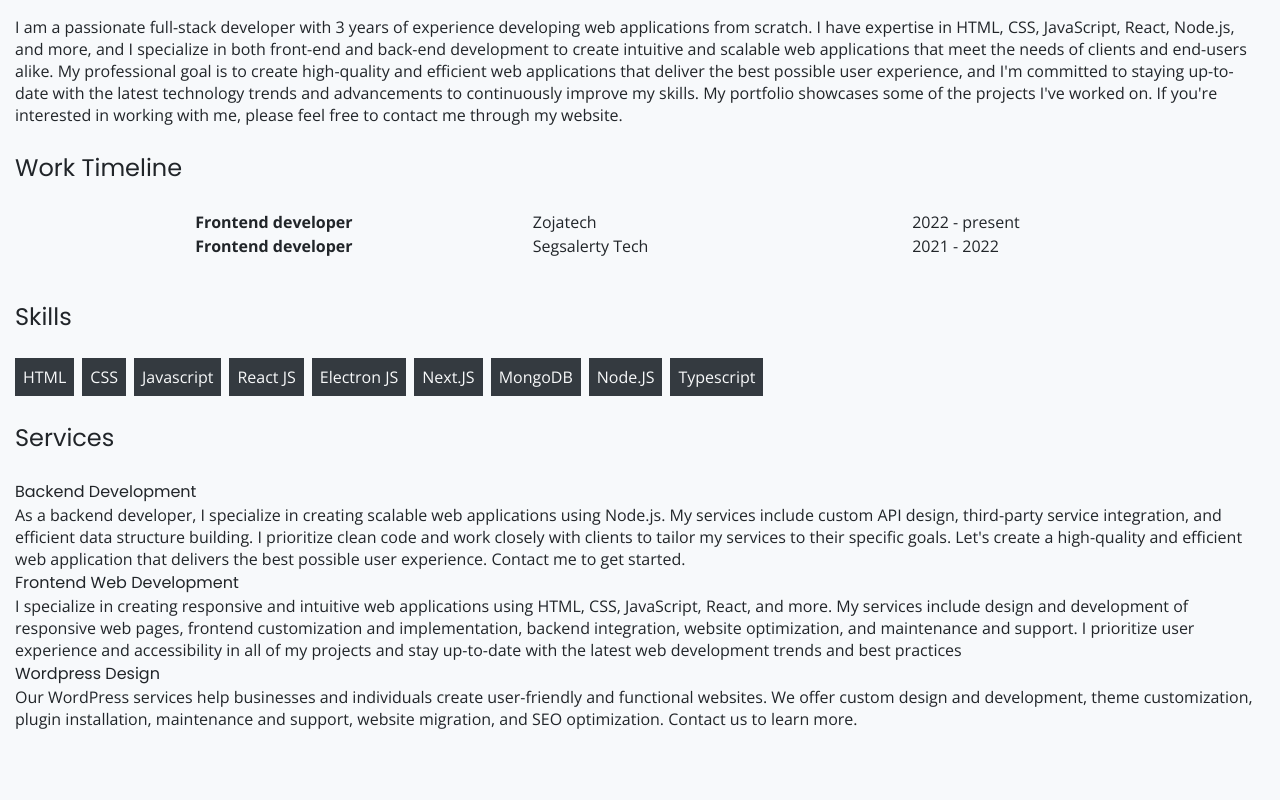
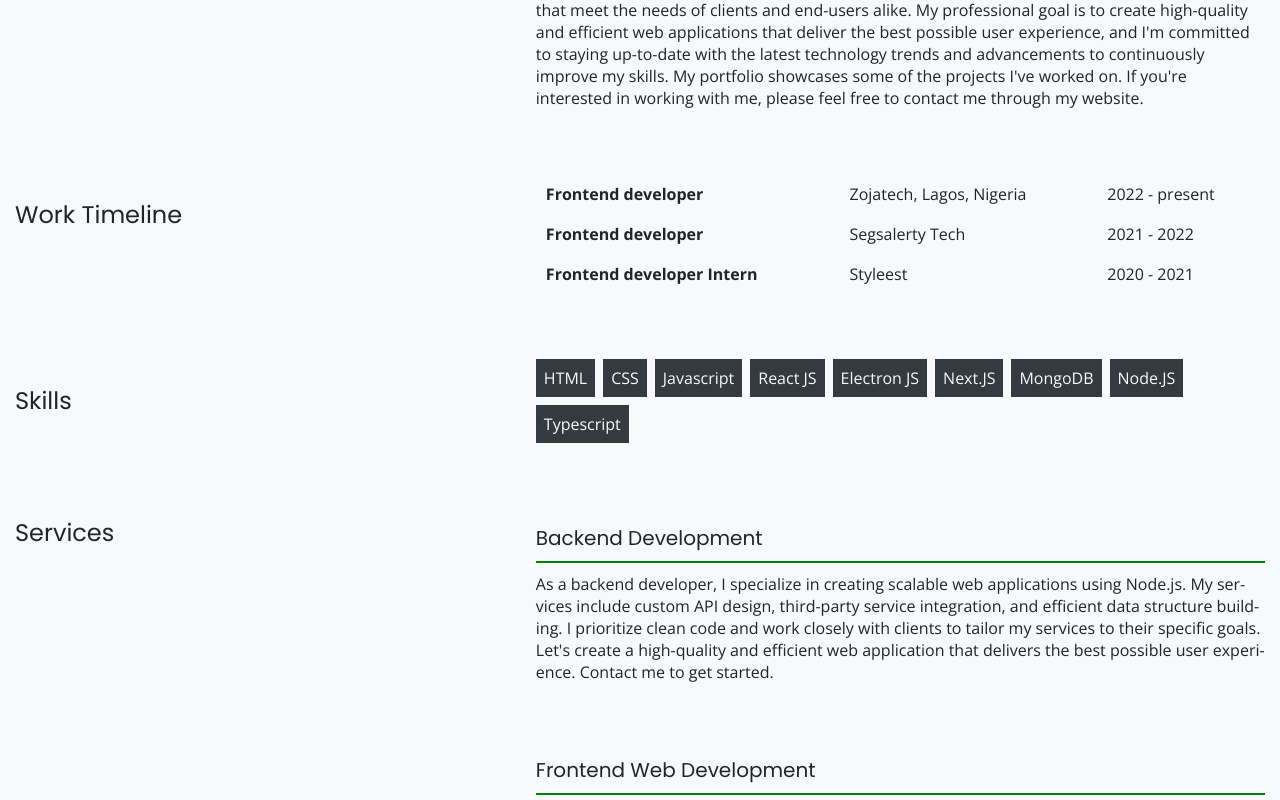
Before and after one commit to drew-chidi/portfolio, a React (Vite) app: page / in a window 1280 px wide. Shown: the part 960-1760 px from the top of the page. Built offline with nearby package versions, Linux system fonts and the light colour scheme.

Commit message:
removed all commented code from about

```diff
--- a/src/components/About/About.module.css
+++ b/src/components/About/About.module.css
@@ -31,10 +31,14 @@
   display: flex;
   flex-direction: column;
   justify-content: space-between;
+  margin-bottom: 3rem;
 }
 .row h3 {
   padding: 24px 0;
   font-size: 1.5rem;
+}
+.aboutme_p {
+  margin-bottom: 1em;
 }
 .table {
   width: 100%;
@@ -43,6 +47,13 @@
 }
 .caption_top {
   caption-side: top;
+}
+.table_row {
+  border-bottom: 1px solid gray;
+}
+.cell_wrapper {
+  padding: 0.5em;
+  text-align: left;
 }
 .skills_wrapper {
   display: flex;
@@ -55,6 +66,21 @@
   margin: auto;
   padding: 0.5em;
 }
+.service_wrapper {
+  padding: 1.5em 0;
+}
+.service_title {
+  padding: 8px 0;
+  border-bottom: 2px solid green;
+  font-size: 1.25rem;
+  margin-bottom: 0.5em;
+}
+.service_desc {
+  -webkit-hyphens: auto;
+  hyphens: auto;
+  word-break: break-word;
+  margin-bottom: 1rem;
+}
 
 /*************************/
 /*     Media Queries     */
@@ -66,7 +92,15 @@
 }
 @media (min-width: 1024px) {
   .row {
-    flex-direction: flex;
+    flex-direction: row;
+  }
+  .row h3 {
+    flex: 0 0 auto;
+    width: 41.66666667%;
+  }
+  .row .col {
+    flex: 0 0 auto;
+    width: 58.33333333%;
   }
 }
 
--- a/src/components/About/index.jsx
+++ b/src/components/About/index.jsx
@@ -1,25 +1,25 @@
-import React from "react";
-import { useSelector } from "react-redux";
+import React from 'react';
+import { useSelector } from 'react-redux';
 import {
   dataabout,
   meta,
   worktimeline,
   skills,
   services,
-} from "../../data/index";
-import classes from "./About.module.css";
+} from '../../data/index';
+import classes from './About.module.css';
 
 const About = () => {
   const theme = useSelector((state) => state.theme.mode);
 
   // Invert Themes for skills List
-  let invertTheme = theme === "dark" ? "light" : "dark";
+  let invertTheme = theme === 'dark' ? 'light' : 'dark';
 
   return (
     <section
       id='about'
       className={`${classes.s_about} ${classes.target_section} ${
-        theme === "dark" && classes.themeMode
+        theme === 'dark' && classes.themeMode
       }`}
     >
       <div className={classes.container}>
@@ -31,22 +31,23 @@ const About = () => {
         {/* a bit about myself */}
         <div className={classes.row}>
           <h3>{dataabout.title}</h3>
-          <p>{dataabout.aboutme}</p>
+          <p className={classes.aboutme_p}>{dataabout.aboutme}</p>
         </div>
 
         {/* Work Timeline */}
         <div className={classes.row}>
           <h3>Work Timeline</h3>
-          <div>
-            {" "}
+          <div className={classes.col}>
             <table className={`${classes.table} ${classes.caption_top}`}>
               <tbody>
                 {worktimeline.map((data, i) => {
                   return (
-                    <tr key={i}>
-                      <th scope='row'>{data.jobtitle}</th>
-                      <td>{data.where}</td>
-                      <td>{data.date}</td>
+                    <tr key={i} className={classes.table_row}>
+                      <th scope='row' className={classes.cell_wrapper}>
+                        {data.jobtitle}
+                      </th>
+                      <td className={classes.cell_wrapper}> {data.where}</td>
+                      <td className={classes.cell_wrapper}>{data.date}</td>
                     </tr>
                   );
                 })}
@@ -59,24 +60,13 @@ const About = () => {
         <div className={classes.row}>
           <h3>Skills</h3>
           <div className={`${classes.skills_wrapper}`}>
-            {" "}
+            {' '}
             {skills.map((data, i) => {
               return (
                 <div key={i}>
                   <p className={`${classes.skill} ${invertTheme}`}>
                     {data.name}
                   </p>
-                  {/* <h3 className='progress-title'>{data.name}</h3> */}
-                  {/* <div className='progress'>
-                    <div
-                      className='progress-bar'
-                      style={{
-                        width: `${data.value}%`,
-                      }}
-                    >
-                      <div className='progress-value'>{data.value}%</div>
-                    </div>
-                  </div> */}
                 </div>
               );
             })}
@@ -84,55 +74,20 @@ const About = () => {
         </div>
 
         {/* Services */}
-        <div className={classes.row}>
+        <div className={classes.row} id='services'>
           <h3>Services</h3>
-          <div>
+          <div className={classes.services_details}>
             {services.map((data, i) => {
               return (
-                <div className='service_ py-4' key={i}>
-                  <h5 className='service__title'>{data.title}</h5>
-                  <p className='service_desc'>{data.description}</p>
+                <div key={i} className={classes.service_wrapper}>
+                  <h5 className={classes.service_title}>{data.title}</h5>
+                  <p className={classes.service_desc}>{data.description}</p>
                 </div>
               );
             })}
           </div>
         </div>
       </div>
-      {/* <div className={classes.container}>
-        <div className={classes.row}>
-          <div className={classes.column}>
-            <h2>About Me</h2>
-
-            <div className={classes.text_container}>
-              <p>
-                I love to create beautiful and efficient websites. With 18
-                months experience, I have a passion for responsive website
-                design and a proponent of mobile first approach. I currently aim
-                to learn as much as I can in a work environment and further my
-                own abilities in a professional setting.
-              </p>
-            </div>
-          </div>
-
-          <div className={classes.column}>
-            <div>
-              <div className={classes.time}>September, 2021 - PRESENT</div>
-              <h6>Frontend Developer</h6>
-              <p>Frontend Web developer for Segalerty</p>
-              <div className={classes.time}>June, 2021 - PRESENT</div>
-              <h6>Web Developer</h6>
-              <p>Freelancing and working on my personal projects</p>
-            </div>
-          </div>
-          <div className={classes.column}>
-            <div>
-              <div className={classes.time}>December, 2020 - March, 2021</div>
-              <h6>Intern</h6>
-              <p>Frontend intern for Styleest</p>
-            </div>
-          </div>
-        </div>
-      </div> */}
     </section>
   );
 };
--- a/src/components/Navbar/Link.module.css
+++ b/src/components/Navbar/Link.module.css
@@ -1,5 +1,5 @@
 .active {
-  color: coral;
+  color: rgb(236, 103, 54);
 }
 .link {
   transition-duration: 500;
--- a/src/data/index.js
+++ b/src/data/index.js
@@ -1,181 +1,186 @@
-const logotext = "Andrew";
+const logotext = 'Andrew';
 const meta = {
-  title: "Andrew Ofuenweuche",
+  title: 'Andrew Ofuenweuche',
   description:
-    "I’m Andrew Ofuenweuche Full stack devloper, currently working in Lagos",
+    'I’m Andrew Ofuenweuche Full stack devloper, currently working in Lagos',
 };
 
 const introdata = {
-  title: "I’m Andrew Chidi",
+  title: 'I’m Andrew Chidi',
   animated: {
-    first: "I love coding",
-    second: "I code cool websites",
-    third: "I develop desktop apps",
+    first: 'I love coding',
+    second: 'I code cool websites',
+    third: 'I develop desktop apps',
   },
   description:
-    "As a full stack developer, I strive to create innovative and user-friendly web applications that enhance the user experience.",
+    'As a full stack developer, I strive to create innovative and user-friendly web applications that enhance the user experience.',
   // your_img_url: "https://images.unsplash.com/photo-1514790193030-c89d266d5a9d",
-  your_img_url: "../../assets/images/me2.png",
+  your_img_url: '../../assets/images/me2.png',
 };
 
 const dataabout = {
-  title: "a bit about my self",
+  title: 'a bit about my self',
   aboutme:
     "I am a passionate full-stack developer with 3 years of experience developing web applications from scratch. I have expertise in HTML, CSS, JavaScript, React, Node.js, and more, and I specialize in both front-end and back-end development to create intuitive and scalable web applications that meet the needs of clients and end-users alike. My professional goal is to create high-quality and efficient web applications that deliver the best possible user experience, and I'm committed to staying up-to-date with the latest technology trends and advancements to continuously improve my skills. My portfolio showcases some of the projects I've worked on. If you're interested in working with me, please feel free to contact me through my website.",
 };
 const worktimeline = [
   {
-    jobtitle: "Frontend developer",
-    where: "Zojatech",
-    date: "2022 - present",
+    jobtitle: 'Frontend developer',
+    where: 'Zojatech, Lagos, Nigeria  ',
+    date: '2022 - present',
   },
   {
-    jobtitle: "Frontend developer",
-    where: "Segsalerty Tech",
-    date: "2021 - 2022",
+    jobtitle: 'Frontend developer',
+    where: 'Segsalerty Tech',
+    date: '2021 - 2022',
+  },
+  {
+    jobtitle: 'Frontend developer Intern',
+    where: 'Styleest',
+    date: '2020 - 2021',
   },
 ];
 
 const skills = [
   {
-    name: "HTML",
+    name: 'HTML',
   },
   {
-    name: "CSS",
+    name: 'CSS',
   },
   {
-    name: "Javascript",
+    name: 'Javascript',
   },
   {
-    name: "React JS",
+    name: 'React JS',
   },
   {
-    name: "Electron JS",
+    name: 'Electron JS',
   },
   {
-    name: "Next.JS",
+    name: 'Next.JS',
   },
   {
-    name: "MongoDB",
+    name: 'MongoDB',
   },
   {
-    name: "Node.JS",
+    name: 'Node.JS',
   },
   {
-    name: "Typescript",
+    name: 'Typescript',
   },
 ];
 
 const services = [
   {
-    title: "Backend Development",
+    title: 'Backend Development',
     description:
       "As a backend developer, I specialize in creating scalable web applications using Node.js. My services include custom API design, third-party service integration, and efficient data structure building. I prioritize clean code and work closely with clients to tailor my services to their specific goals. Let's create a high-quality and efficient web application that delivers the best possible user experience. Contact me to get started.",
   },
   {
-    title: "Frontend Web Development",
+    title: 'Frontend Web Development',
     description:
-      "I specialize in creating responsive and intuitive web applications using HTML, CSS, JavaScript, React, and more. My services include design and development of responsive web pages, frontend customization and implementation, backend integration, website optimization, and maintenance and support. I prioritize user experience and accessibility in all of my projects and stay up-to-date with the latest web development trends and best practices",
+      'I specialize in creating responsive and intuitive web applications using HTML, CSS, JavaScript, React, and more. My services include design and development of responsive web pages, frontend customization and implementation, backend integration, website optimization, and maintenance and support. I prioritize user experience and accessibility in all of my projects and stay up-to-date with the latest web development trends and best practices',
   },
   {
-    title: "Wordpress Design",
+    title: 'Wordpress Design',
     description:
-      "Our WordPress services help businesses and individuals create user-friendly and functional websites. We offer custom design and development, theme customization, plugin installation, maintenance and support, website migration, and SEO optimization. Contact us to learn more.",
+      'Our WordPress services help businesses and individuals create user-friendly and functional websites. We offer custom design and development, theme customization, plugin installation, maintenance and support, website migration, and SEO optimization. Contact us to learn more.',
   },
 ];
 
 const dataportfolio = [
   {
-    img: "https://picsum.photos/400/?grayscale",
+    img: 'https://picsum.photos/400/?grayscale',
     desctiption:
-      "The wisdom of life consists in the elimination of non-essentials.",
-    link: "#",
+      'The wisdom of life consists in the elimination of non-essentials.',
+    link: '#',
   },
   {
-    img: "https://picsum.photos/400/800/?grayscale",
+    img: 'https://picsum.photos/400/800/?grayscale',
     desctiption:
-      "The wisdom of life consists in the elimination of non-essentials.",
-    link: "#",
+      'The wisdom of life consists in the elimination of non-essentials.',
+    link: '#',
   },
   {
-    img: "https://picsum.photos/400/?grayscale",
+    img: 'https://picsum.photos/400/?grayscale',
     desctiption:
-      "The wisdom of life consists in the elimination of non-essentials.",
-    link: "#",
+      'The wisdom of life consists in the elimination of non-essentials.',
+    link: '#',
   },
   {
-    img: "https://picsum.photos/400/600/?grayscale",
+    img: 'https://picsum.photos/400/600/?grayscale',
     desctiption:
-      "The wisdom of life consists in the elimination of non-essentials.",
-    link: "#",
+      'The wisdom of life consists in the elimination of non-essentials.',
+    link: '#',
   },
   {
-    img: "https://picsum.photos/400/300/?grayscale",
+    img: 'https://picsum.photos/400/300/?grayscale',
     desctiption:
-      "The wisdom of life consists in the elimination of non-essentials.",
-    link: "#",
+      'The wisdom of life consists in the elimination of non-essentials.',
+    link: '#',
   },
   {
-    img: "https://picsum.photos/400/700/?grayscale",
+    img: 'https://picsum.photos/400/700/?grayscale',
     desctiption:
-      "The wisdom of life consists in the elimination of non-essentials.",
-    link: "#",
+      'The wisdom of life consists in the elimination of non-essentials.',
+    link: '#',
   },
 
   {
-    img: "https://picsum.photos/400/600/?grayscale",
+    img: 'https://picsum.photos/400/600/?grayscale',
     desctiption:
-      "The wisdom of life consists in the elimination of non-essentials.",
-    link: "#",
+      'The wisdom of life consists in the elimination of non-essentials.',
+    link: '#',
   },
   {
-    img: "https://picsum.photos/400/300/?grayscale",
+    img: 'https://picsum.photos/400/300/?grayscale',
     desctiption:
-      "The wisdom of life consists in the elimination of non-essentials.",
-    link: "#",
+      'The wisdom of life consists in the elimination of non-essentials.',
+    link: '#',
   },
   {
-    img: "https://picsum.photos/400/?grayscale",
+    img: 'https://picsum.photos/400/?grayscale',
     desctiption:
-      "The wisdom of life consists in the elimination of non-essentials.",
-    link: "#",
+      'The wisdom of life consists in the elimination of non-essentials.',
+    link: '#',
   },
   {
-    img: "https://picsum.photos/400/550/?grayscale",
+    img: 'https://picsum.photos/400/550/?grayscale',
     desctiption:
-      "The wisdom of life consists in the elimination of non-essentials.",
-    link: "#",
+      'The wisdom of life consists in the elimination of non-essentials.',
+    link: '#',
   },
   {
-    img: "https://picsum.photos/400/?grayscale",
+    img: 'https://picsum.photos/400/?grayscale',
     desctiption:
-      "The wisdom of life consists in the elimination of non-essentials.",
-    link: "#",
+      'The wisdom of life consists in the elimination of non-essentials.',
+    link: '#',
   },
   {
-    img: "https://picsum.photos/400/700/?grayscale",
+    img: 'https://picsum.photos/400/700/?grayscale',
     desctiption:
-      "The wisdom of life consists in the elimination of non-essentials.",
-    link: "#",
+      'The wisdom of life consists in the elimination of non-essentials.',
+    link: '#',
   },
 ];
 
 const contactConfig = {
-  YOUR_EMAIL: "chidi.andrew@gmail.com",
-  YOUR_FONE: "+234 806 310 245",
-  description: "Lagos, Nigeria. ",
+  YOUR_EMAIL: 'chidi.andrew@gmail.com',
+  YOUR_FONE: '+234 806 310 245',
+  description: 'Lagos, Nigeria. ',
   // creat an emailjs.com account
   // check out this tutorial https://www.emailjs.com/docs/examples/reactjs/
-  YOUR_SERVICE_ID: "j6ZNNNzNPA5-toQMn",
-  YOUR_TEMPLATE_ID: "template_id",
-  YOUR_USER_ID: "j6ZNNNzNPA5-toQMn",
+  YOUR_SERVICE_ID: 'j6ZNNNzNPA5-toQMn',
+  YOUR_TEMPLATE_ID: 'template_id',
+  YOUR_USER_ID: 'j6ZNNNzNPA5-toQMn',
 };
 
 const socialprofils = {
-  github: "https://github.com/drew-chidi",
-  facebook: "https://facebook.com",
-  linkedin: "https://linkedin.com",
-  twitter: "https://twitter.com/first_name_gr8",
+  github: 'https://github.com/drew-chidi',
+  facebook: 'https://facebook.com',
+  linkedin: 'https://linkedin.com',
+  twitter: 'https://twitter.com/first_name_gr8',
 };
 export {
   meta,
--- a/src/index.css
+++ b/src/index.css
@@ -78,3 +78,7 @@ a {
   color: inherit;
   text-decoration: none;
 }
+tr {
+  border: 0 solid;
+  border-color: 1px solid gray;
+}
```
Also changed, not shown: src/App.jsx (+18 -18 lines), src/components/Navbar/Link.jsx (+5 -7 lines), src/components/shared/SectionHeader.jsx (added).
